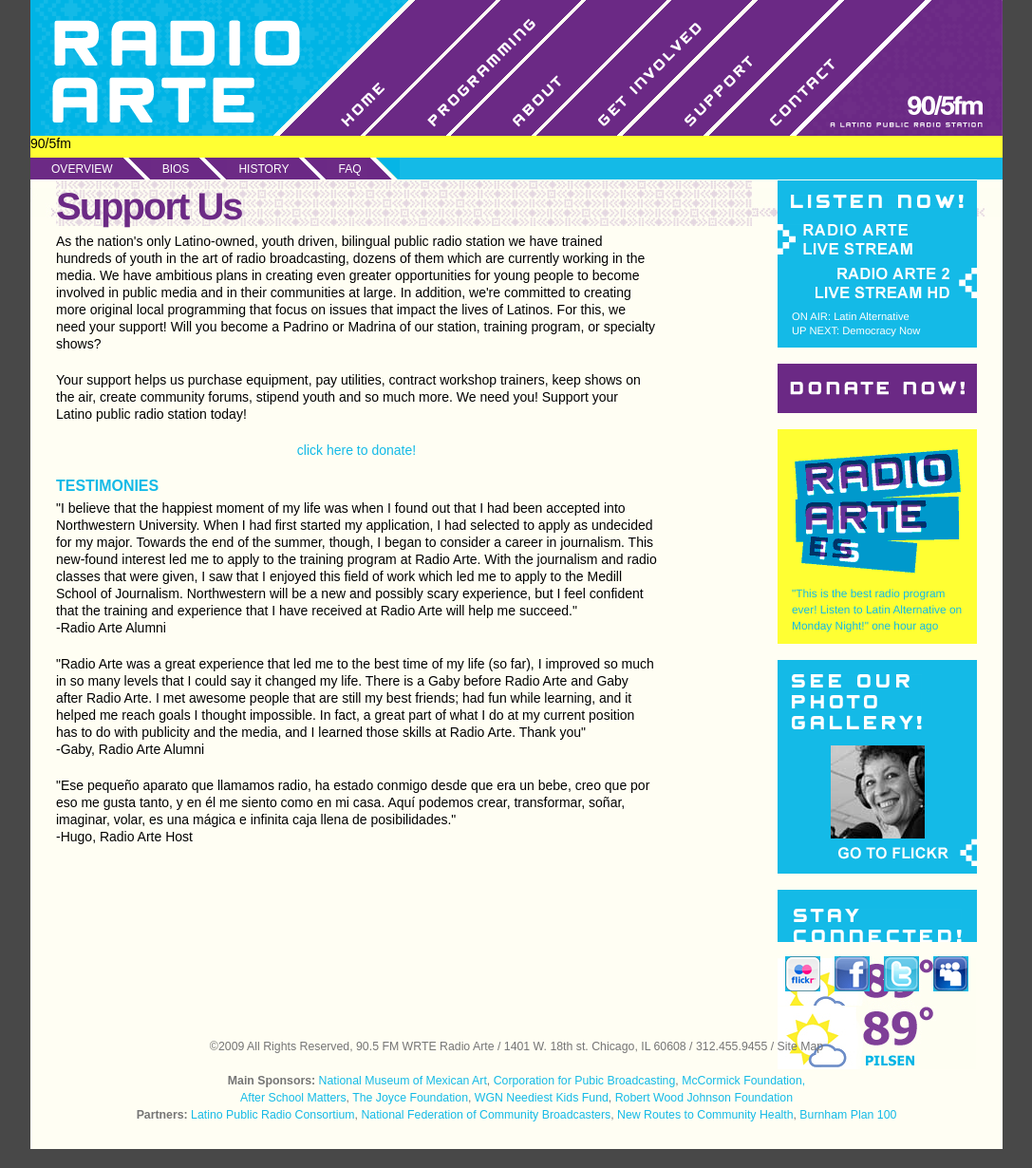
After one commit to sarahkeane/Radio-Arte, a PHP site: page /support.html in a window 1280 px wide. The commit adds this page. Shown: the whole page at 95% size, without its empty margins (96-1183 px from the left). Run offline with PHP 8.4, Linux system fonts and the light colour scheme; some libraries are stand-ins or nearby versions.

Commit message:
added support and merged css files

```diff
--- a/about-bios.html
+++ b/about-bios.html
@@ -111,7 +111,7 @@
 			</p>
 			<h3>Deysi Cuevas</h3>
 			<p>
-				Deysi joined Radio Arte's training program in 2005. She made her on air debut in a program called LaFemme and went on to join First Voice and Solo Local.. Born in Durango, Mexico but raised in Chicago, she has often had to face several cultural barriers but that has also made her more understanding of other cultures and given deeper respect for her own. She is known for her immense love of  foreign films, music, Paris (and hopes to make it there one day) and Alfonso Cuar&oacute;n.
+				Deysi joined Radio Arte's training program in 2005. She made her on air debut in a program called LaFemme and went on to join First Voice and Solo Local. Born in Durango, Mexico but raised in Chicago, she has often had to face several cultural barriers but that has also made her more understanding of other cultures and given deeper respect for her own. She is known for her immense love of  foreign films, music, Paris (and hopes to make it there one day) and Alfonso Cuar&oacute;n.
 			</p>
 			<h3>Yolanda Cardenas, M.D.</h3>
 			<p>
--- a/master.css
+++ b/master.css
@@ -505,7 +505,32 @@
   }
 
 
+/* blog styles
 ------------------------------------------*/
+#blogBox {
+	background: #6c2a85 url("images/side_blog_checkusout.gif") no-repeat center 15px;;
+	padding: 50px 0 10px 0;
+}
+
+.center {
+	text-align:center;
+}
+
+#main h3.date_header {
+	font-style: normal;
+	font-size: 120%;
+	font-family: Arial, Helvetica, Sans-serif;
+	color: #14bae7;
+}
+
+#sidebar ol {
+	list-style: none;
+
+}
+
+#blogBox p {
+	padding: 10px 0 10px 0;
+}
 
 /* =HOMEPAGE Layout styles (RV)
 ------------------------------------------*/
--- /dev/null
+++ b/support.html
@@ -0,0 +1,168 @@
+</html>
+<!DOCTYPE HTML PUBLIC "-//W3C//DTD HTML 4.01//EN" "http://www.w3.org/TR/html4/strict.dtd">
+<html>
+<head>
+<LINK REL=StyleSheet HREF="master.css" TYPE="text/css" MEDIA=screen>
+<style type="text/css">
+
+</style>
+<script type="text/javascript" src="http://ajax.googleapis.com/ajax/libs/jquery/1.3.2/jquery.min.js"></script>
+	<script type="text/javascript">
+		$(document).ready(function(){
+
+			$('#map area').hide().mouseover(function(e){
+				$('#' + e.target.id.match(/[a-z]*_([a-z_-]*)/)[1]).show();
+				$('#' + e.target.id.match(/[a-z]*_([a-z_-]*)/)[1]).css('visibility', 'visible');
+			}).mouseout(function(e){
+				$('#' + e.target.id.match(/[a-z]*_([a-z_-]*)/)[1]).hide();
+			}).click(function(e){
+				e.preventDefault();
+				var that = this;
+				$('#project_table').hide('normal', function(e){
+					var hash = escape(that.href);
+					$.historyLoad(hash);
+				});
+				//$.history.load(this.href.replace(/^.*#/, 'stuff'));
+				//$('#projects_list').load(e.target.href + ' #project_table');
+			});
+
+
+			});
+
+
+
+</script>
+
+</head>
+<body>
+
+<div id="container">
+
+<div id="header">
+
+	<h1><a href="/">Radio Arte</a></h1>
+	<div id="map">
+		<img id="transparent_map"  usemap="#nav_map" alt="" src="images/transp.gif"/>
+			<img src="images/nav.gif" height="143" border="0" alt="">
+	<map name="nav_map" id="nav_map">
+	<area id="nav_home" shape="poly" coords="4,141,87,144,226,2,147,1,4,142" href="/home" />
+	<area id="nav_programming" shape="poly" coords="99,143,179,143,317,2,231,2,98,142,188,142,266,143" href="/programming" />
+	<area id="nav_about" shape="poly" coords="187,140,267,143,403,5,323,2,185,140" href="/about" />
+	<area id="nav_get-involved" shape="poly" coords="275,144,357,142,492,3,415,3,275,142,366,142" href="/get-involved" />
+	<area id="nav_support" shape="poly" coords="367,140,445,143,584,3,506,3,366,140" href="/support" />
+	<area id="nav_contact" shape="poly" coords="459,141,538,141,676,5,596,3,458,142" href="/contact" />
+	</map>
+
+	<ul id="nav">
+		<li id="home"><a href="/">Home</a></li>
+		<li id="about"><a href="/about">About</a></li>
+		<li id="programming"><a href="/programming">Programming</a></li>
+
+		<li id="get-involved"><a href="/get-involved">Get Involved</a></li>
+		<li id="support"><a href="/support">Support</a></li>
+		<li id="contact"><a href="/contact">Contact</a></li>
+	</ul>
+	</div>
+	<div id="station">90/5fm</div>
+</div>
+
+<div class="clearfix">
+<div class="firstmenu" class="clearfix">
+	<ul>
+		<li><a href="/overview">Overview</a></li>
+		<li><a href="/bios">Bios</a></li>
+		<li><a href="/history">History</a></li>
+		<li class="last"><a href="/faq">FAQ</a></li>
+	</ul>
+</div>
+</div>
+
+
+<div id="content" class="clearfix">
+
+	<div id="main">
+		<div class="padding_left">
+		<h1>Support Us</h1>
+		<p>
+			As the nation's only Latino-owned, youth driven, bilingual public radio station we have trained hundreds of youth in the art of radio broadcasting, dozens of them which are currently working in the media.  We have ambitious plans in creating even greater opportunities for young people to become involved in public media and in their communities at large.  In addition, we're committed to creating more original local programming that focus on issues that impact the lives of Latinos. For this, we need your support!  Will you become a Padrino or Madrina of our station, training program, or specialty shows?
+			</p>
+			<p>
+			Your support helps us purchase equipment, pay utilities, contract workshop trainers, keep shows on the air, create community forums, stipend youth and so much more.  We need you!  Support your Latino public radio station today!
+
+		</p>
+		<p class="center">
+			<a href="https://co.clickandpledge.com/advanced/default.aspx?wid=24445">click here to donate!</a>
+		</p>
+		<h2>Testimonies</h2>
+		<p>
+			"I believe that the happiest moment of my life was when I found out that I had been accepted into Northwestern University. When I had first started my application, I had selected to apply as undecided for my major. Towards the end of the summer, though, I began to consider a career in journalism. This new-found interest led me to apply to the training program at Radio Arte. With the journalism and radio classes that were given, I saw that I enjoyed this field of work which led me to apply to the Medill School of Journalism. Northwestern will be a new and possibly scary experience, but I feel confident that the training and experience that I have received at Radio Arte will help me succeed."<br> -Radio Arte Alumni
+		</p>
+		<p>
+			"Radio Arte was a great experience that led me to the best time of my life (so far), I improved so much in so many levels that I could say it changed my life.  There is a Gaby  before Radio Arte and Gaby after Radio Arte.  I met awesome people that are still my best friends; had fun while learning, and it helped me reach goals I thought impossible.  In fact, a great part of what I do at my current position has to do with publicity and the media, and I learned those skills at Radio Arte.  Thank you"<br> -Gaby, Radio Arte Alumni
+		</p>
+		<p>
+			"Ese peque&ntilde;o aparato que llamamos radio, ha estado conmigo desde que era un bebe, creo que por eso me gusta tanto, y en &eacute;l me siento como en mi casa. Aqu&iacute; podemos crear, transformar, so&ntilde;ar, imaginar, volar, es una m&aacute;gica e infinita caja llena de posibilidades."<br>  -Hugo, Radio Arte Host
+		</p>
+	</div>
+	</div>
+
+	<div  id="sidebar">
+		<div class="box" id="listenNow">
+			<h2>Listen Now!</h2>
+			<a id="live_stream" href="#">Radio Arte Live Stream</a>
+			<a id="live_stream_hd" href="#">Radio Arte 2 Live Stream HD</a>
+			<p>ON AIR: Latin Alternative<br>
+			UP NEXT: Democracy Now</p>
+		</div>
+
+		<div class="box" id="donateNow">
+			<a href="#">Donate Now!</a>
+		</div>
+
+		<div class="box" id="twitterFeed">
+			<h2>Radio Arte Is</h2>
+			<p>"This is the best radio program ever! Listen to Latin Alternative on Monday Night!"
+			 <a href="#">one hour ago</a></p>
+		</div>
+
+		<div class="box" id="flickrStream">
+			<h2>See Our Photo Gallery!</h2>
+			<a class="flickr_photo" href="#">
+				<img src="images/side_flickr_photo.jpg">
+			</a>
+			<a id="flickr_gallery" href="#">go to flickr</a>
+		</div>
+
+		<div class="box" id="socialNetworks">
+			<h2>Stay Connected!</h2>
+			<ul class="clearfix">
+				<li id="flickr"><a href="#">flickr</a></li>
+				<li id="facebook"><a href="#">facebook</a></li>
+				<li id="twitter"><a href="#">twitter</a></li>
+				<li id="myspace"><a href="#">myspace</a></li>
+			</ul>
+		</div>
+		<div class="box" id="weather">
+			<img src="images/weather.jpg">
+		</div>
+	</div>
+</div>
+
+<div id="footer">
+ 	<p>
+	&copy;2009 All Rights Reserved, 90.5 FM WRTE Radio Arte / 1401 W. 18th st. Chicago, IL 60608 / 312.455.9455 / Site Map
+	<br>
+	<br>
+	<strong>Main Sponsors:</strong> <a href="http://www.nationalmuseumofmexicanart.org/">National Museum of Mexican Art</a>, <a href="http://www.cpb.org/">Corporation for Pubic Broadcasting</a>, <a href="http://www.rrmtf.org/">McCormick Foundation, </a>
+	<br>
+	<a href="http://www.afterschoolmatters.org/">After School Matters</a>, <a href="http://www.joycefdn.org/">The Joyce Foundation</a>, <a href="http://www.wgnradio.com/community/neediestkidsfund/">WGN Neediest Kids Fund</a>, <a href="http://www.rwjf.org/">Robert Wood Johnson Foundation</a>
+	<br>
+	<strong>Partners:</strong> <a href="http://newroutes.org/node/12122"> Latino Public Radio Consortium</a>, <a href="http://www.nfcb.org/index.jsp">National Federation of Community Broadcasters</a>, <a href="http://newroutes.org/">New Routes to Community Health</a>, <a href="http://burnhamplan100.uchicago.edu/">Burnham Plan 100</a>
+	</p>
+
+</div>
+
+</div>
+
+</body>
+</html>
```
Also changed, not shown: about.html (+17 -0 lines), images/thb_CPBLogo.png, images/thb_LPRCLogo.png.
